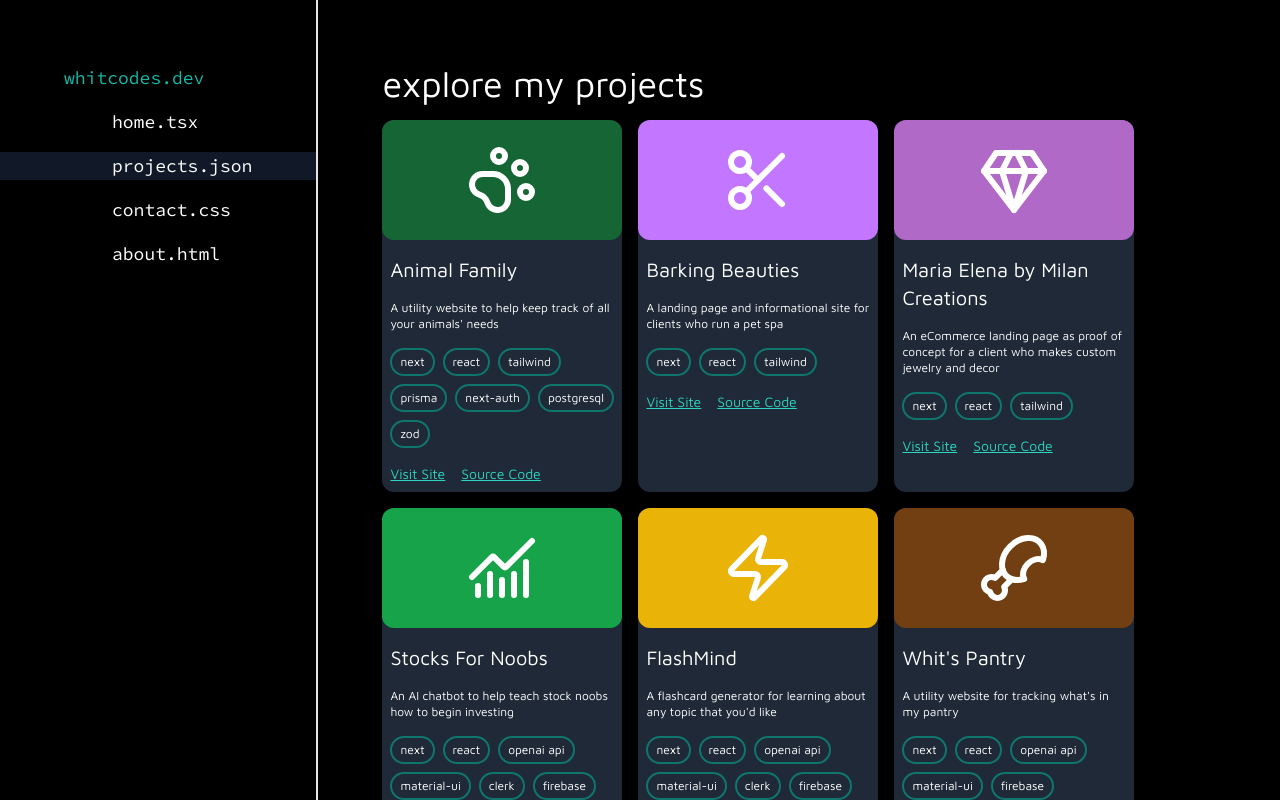
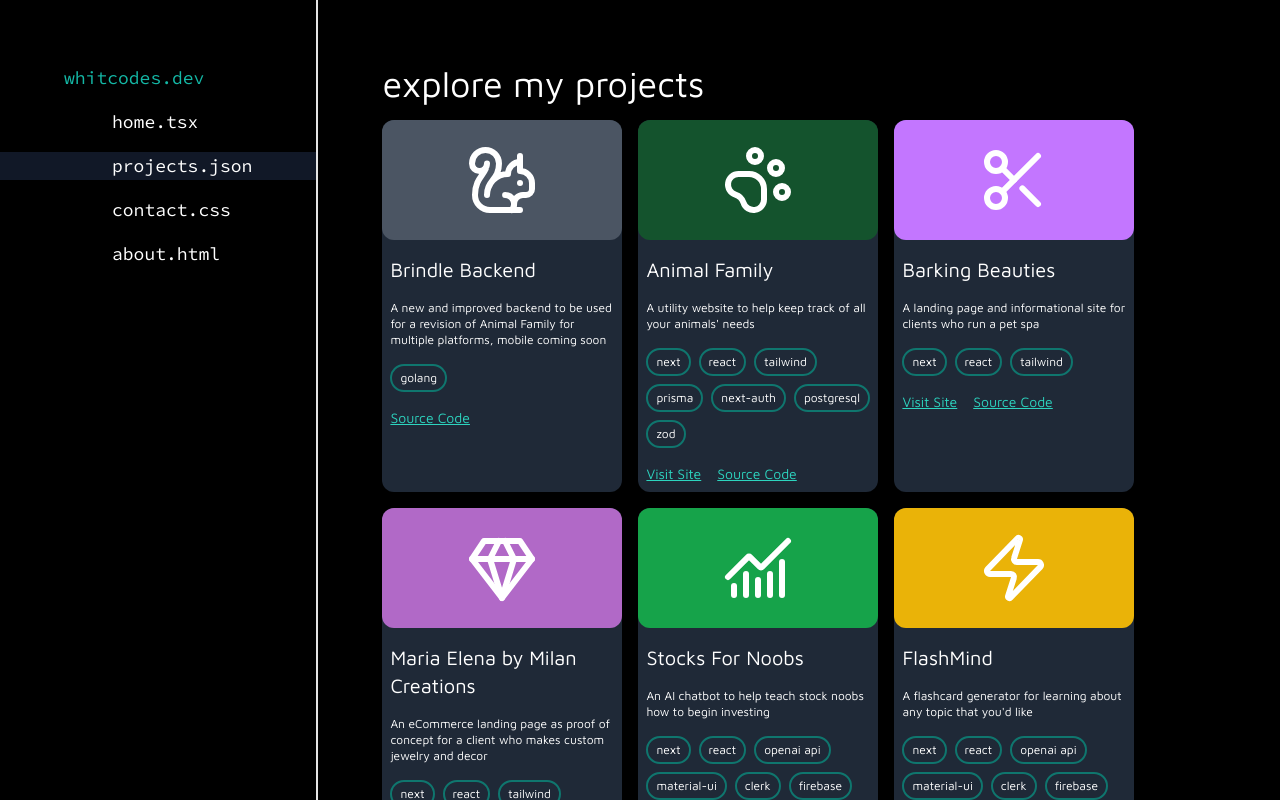
Before and after one commit to whitallee/portfolio, a Next.js app: page /projects in a window 1280 px wide. Built offline with nearby package versions, Linux system fonts and the light colour scheme.

Commit message:
updated projects page with brindle

```diff
--- a/app/projects/page.tsx
+++ b/app/projects/page.tsx
@@ -1,4 +1,4 @@
-import { ChartNoAxesCombined, Drumstick, Gem, PawPrint, Scissors, Zap } from "lucide-react";
+import { ChartNoAxesCombined, Drumstick, Gem, PawPrint, Scissors, Zap, Squirrel } from "lucide-react";
 import Image from "next/image";
 import Link from "next/link";
 
@@ -34,11 +34,17 @@ export default function Projects() {
         <h2 className="text-2xl sm:text-4xl">explore my projects</h2>
         <div className="flex flex-wrap gap-4 overflow-y-scroll pb-16">
             <Project
+                name="Brindle Backend"
+                description="A new and improved backend to be used for a revision of Animal Family for multiple platforms, mobile coming soon"
+                skills={["golang"]}
+                githubLink="https://github.com/whitallee/animal-family-backend" liveLink="" imgSrc="/placeholder.jpg"
+            ><div className="w-full h-full bg-gray-600 flex justify-center items-center scale-[3]"><Squirrel/></div></Project>
+            <Project
                 name="Animal Family"
                 description="A utility website to help keep track of all your animals&apos; needs"
                 skills={["next", "react", "tailwind", "prisma", "next-auth", "postgresql", "zod"]}
                 githubLink="https://github.com/whitallee/animal-family" liveLink="https://animal-family.vercel.app/" imgSrc="/placeholder.jpg"
-            ><div className="w-full h-full bg-green-800 flex justify-center items-center scale-[3]"><PawPrint/></div></Project>
+            ><div className="w-full h-full bg-green-900 flex justify-center items-center scale-[3]"><PawPrint/></div></Project>
             <Project
                 name="Barking Beauties"
                 description="A landing page and informational site for clients who run a pet spa"
```
